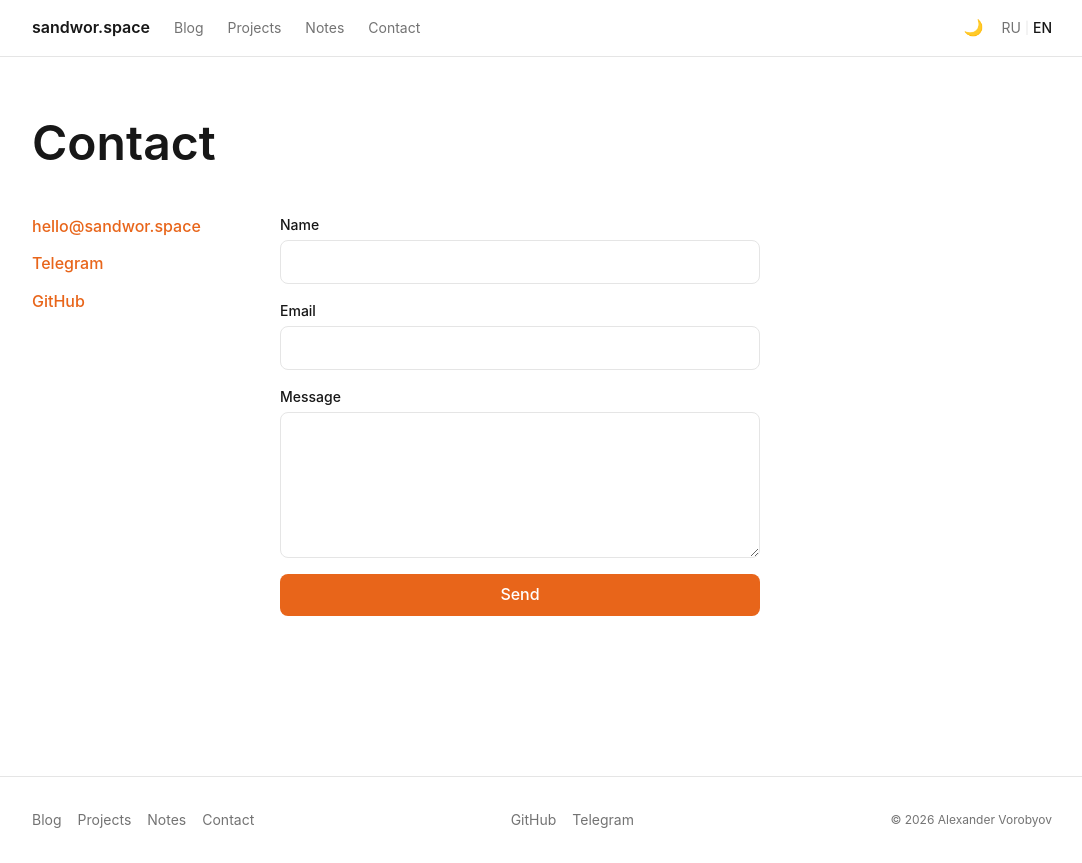
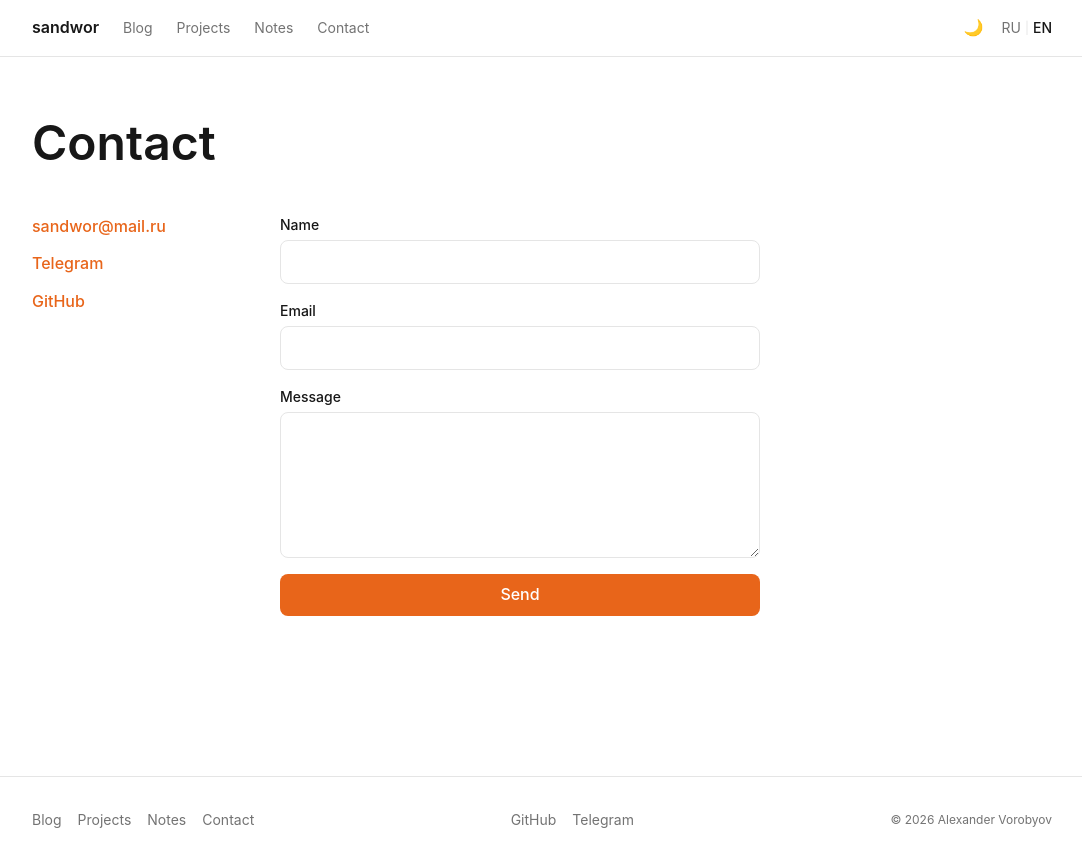
Before and after one commit to aovorobyov/sandwor, a Next.js app: page /en/contact in a window 1280 px wide. Shown: the whole page, without its empty margins (98-1180 px from the left). Built offline with nearby package versions, Linux system fonts and the light colour scheme; a web font is replaced by a local one.

Commit message:
information fix

```diff
--- a/messages/ru.json
+++ b/messages/ru.json
@@ -7,7 +7,7 @@
     "contact":  "Контакты"
   },
   "home": {
-    "name":         "Александр Воробьёв",
+    "name":         "Александр Воробьев",
     "bio":          "Веб-разработчик. Занимаюсь фронтендом, иногда пишу о коде и инструментах.",
     "latest-posts": "Последние статьи",
     "all-posts":    "Все статьи →",
@@ -36,6 +36,6 @@
     "success": "Сообщение отправлено"
   },
   "footer": {
-    "rights": "© {year} Александр Воробьёв"
+    "rights": "© {year} Александр Воробьев"
   }
 }
--- a/src/app/layout.tsx
+++ b/src/app/layout.tsx
@@ -3,10 +3,10 @@ import { ThemeProvider } from 'next-themes';
 import './globals.css';
 
 export const metadata: Metadata = {
-  metadataBase: new URL('https://sandwor.space'),
+  metadataBase: new URL('https://sandwor.com'),
   title: {
-    template: '%s | sandwor.space',
-    default: 'sandwor.space',
+    template: '%s | sandwor',
+    default: 'sandwor',
   },
   description: 'Personal website',
 };
--- a/src/app/robots.ts
+++ b/src/app/robots.ts
@@ -1,6 +1,6 @@
 import type { MetadataRoute } from 'next';
 
-const BASE_URL = 'https://sandwor.space';
+const BASE_URL = 'https://sandwor.com';
 
 export default function robots(): MetadataRoute.Robots {
   return {
--- a/src/app/sitemap.ts
+++ b/src/app/sitemap.ts
@@ -2,7 +2,7 @@ import type { MetadataRoute } from 'next';
 import { locales } from '@/i18n';
 import { MOCK_POSTS } from '@/views/BlogPage';
 
-const BASE_URL = 'https://sandwor.space';
+const BASE_URL = 'https://sandwor.com';
 
 // Static page paths (excluding locale prefix — added below)
 const STATIC_PATHS = ['', '/blog', '/projects', '/notes', '/contact'];
--- a/src/views/ContactPage/ContactPage.tsx
+++ b/src/views/ContactPage/ContactPage.tsx
@@ -15,10 +15,10 @@ export async function ContactPage() {
             <ul className={styles.linkList}>
               <li>
                 <a
-                  href="mailto:hello@sandwor.space"
+                  href="mailto:sandwor@mail.ru"
                   className={styles.link}
                 >
-                  hello@sandwor.space
+                  sandwor@mail.ru
                 </a>
               </li>
               <li>
@@ -33,7 +33,7 @@ export async function ContactPage() {
               </li>
               <li>
                 <a
-                  href="https://github.com/sandwor"
+                  href="https://github.com/aovorobyov"
                   target="_blank"
                   rel="noopener noreferrer"
                   className={styles.link}
--- a/src/views/HomePage/mocks.ts
+++ b/src/views/HomePage/mocks.ts
@@ -34,11 +34,11 @@ export const MOCK_POSTS: Post[] = [
 export const MOCK_PROJECTS: Project[] = [
   {
     id:          'sandwor',
-    title:       'sandwor.space',
+    title:       'sandwor.com',
     year:        '2025',
     description: 'Personal website built with Next.js 14, FSD architecture, and next-intl.',
     tags:        ['Next.js', 'TypeScript', 'CSS Modules'],
-    url:         'https://sandwor.space',
+    url:         'https://sandwor.com',
   },
   {
     id:          'side-project-1',
--- a/src/widgets/Footer/Footer.tsx
+++ b/src/widgets/Footer/Footer.tsx
@@ -4,8 +4,8 @@ import { NAV_LINKS } from '../Header/config';
 import styles from './Footer.module.css';
 
 const SOCIAL_LINKS = [
-  { href: 'https://github.com', label: 'GitHub' },
-  { href: 'https://t.me',       label: 'Telegram' },
+  { href: 'https://github.com/aovorobyov', label: 'GitHub' },
+  { href: 'https://t.me/sandwor',       label: 'Telegram' },
 ] as const;
 
 export async function Footer() {
--- a/src/widgets/Header/Header.tsx
+++ b/src/widgets/Header/Header.tsx
@@ -14,7 +14,7 @@ export async function Header() {
     <header className={styles.root}>
       <div className={styles.inner}>
         <Link href={`/${locale}`} className={styles.logo}>
-          sandwor.space
+          sandwor
         </Link>
 
         <nav className={styles.nav} aria-label="Main navigation">
```
Also changed, not shown: 1 other file (tests, documents, lock files or other folders).
